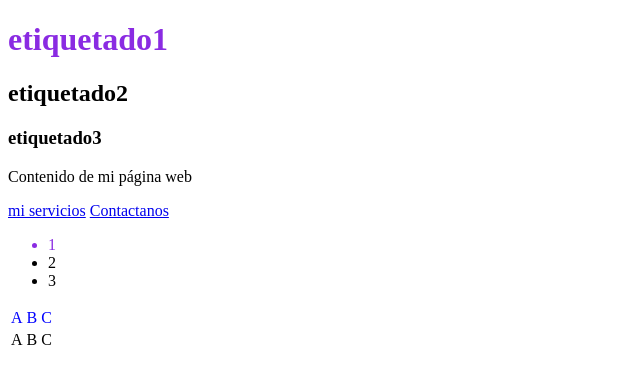
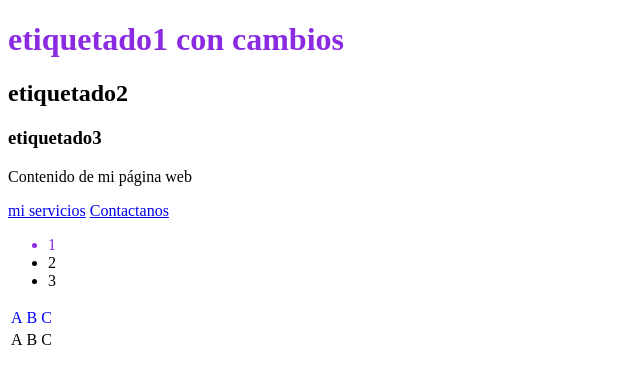
Before and after one commit to Luis-739/Html-practica-1, a plain HTML site: page Index.html in a window 1280 px wide. Shown: the whole page, without its empty margins (0-640 px from the left). Drawn offline with Linux system fonts and the light colour scheme.

Commit message:
nuevo cambio

```diff
--- a/Index.html
+++ b/Index.html
@@ -10,7 +10,7 @@
         </style>
     </head>
     <body>
-        <h1 style="color: blueviolet;">etiquetado1</h1>
+        <h1 style="color: blueviolet;">etiquetado1 con cambios</h1>
         <h2>etiquetado2</h2>
         <h3>etiquetado3</h3>
         <p>Contenido de mi página web</p>
```
